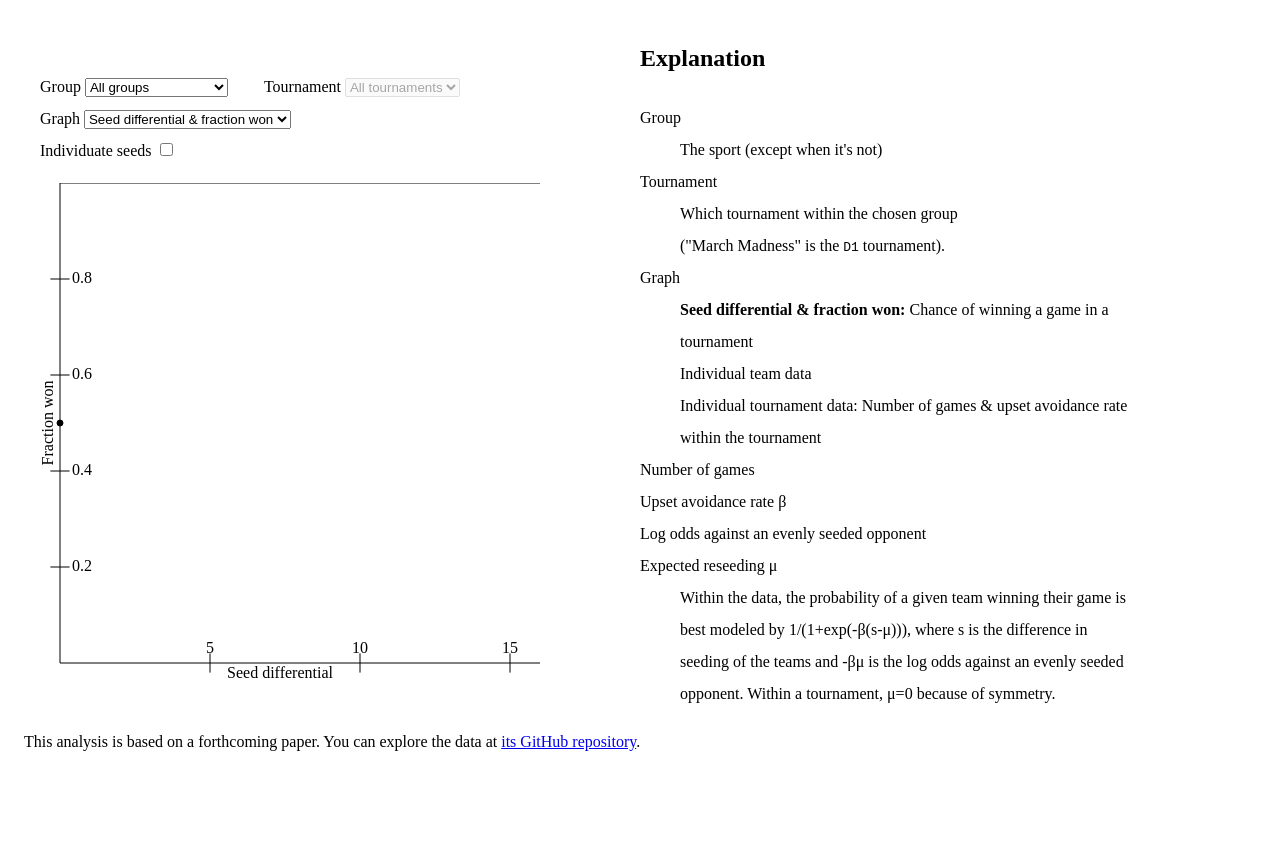
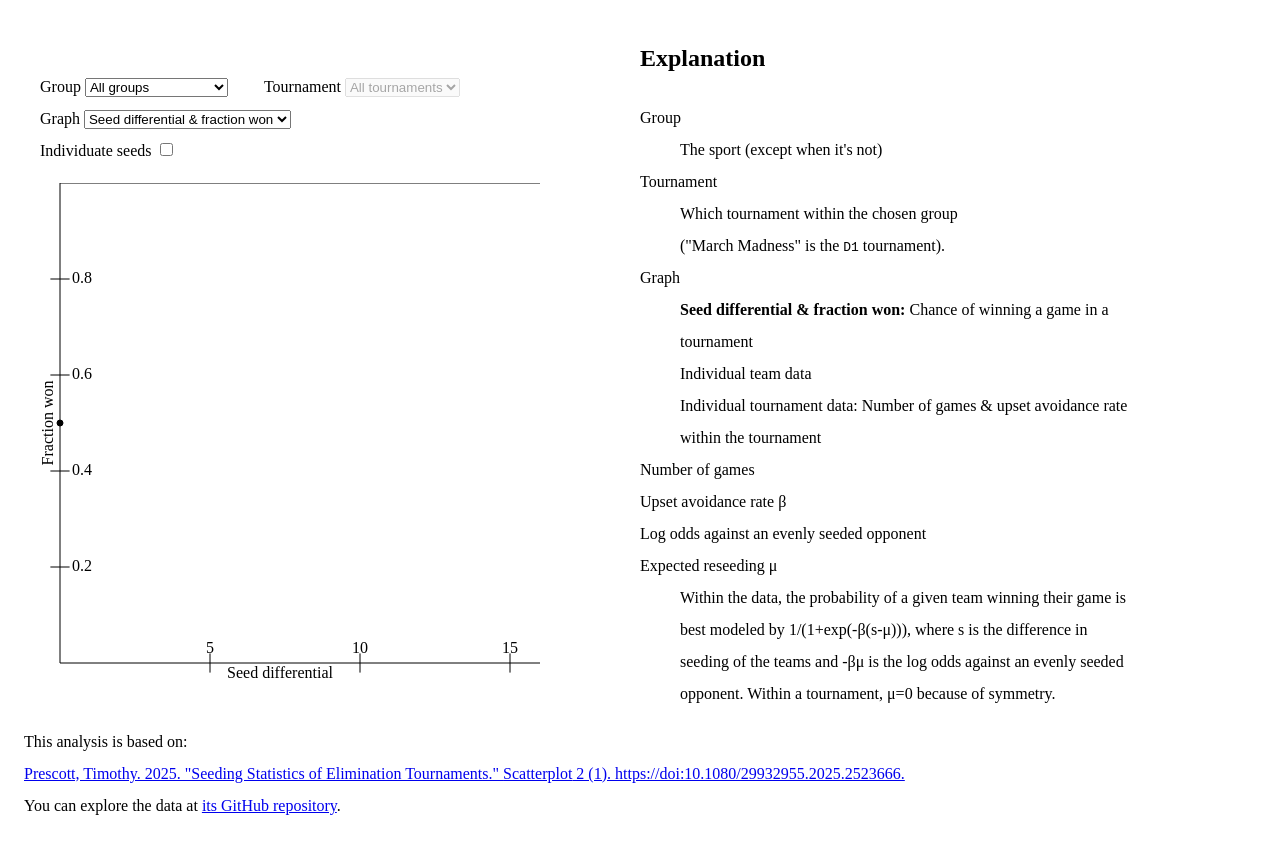
Before and after one commit to teepeemm/bracket, a plain HTML site: page html/index.html in a window 1280 px wide. Shown: the part 117-963 px from the top of the page. Before the commit the page ends 899 px from the top, so only its background shows below. Drawn offline with Linux system fonts and the light colour scheme; no server answers.

Commit message:
adjust citation information

```diff
--- a/html/index.html
+++ b/html/index.html
@@ -100,7 +100,8 @@
    </dl>
   </section>
   <footer>
-   This analysis is based on a forthcoming paper.
+   This analysis is based on:<br/>
+   <a href="https://doi.org/10.1080/29932955.2025.2523666">Prescott, Timothy. 2025. &quot;Seeding Statistics of Elimination Tournaments.&quot; <emph>Scatterplot</emph> 2 (1). https://doi:10.1080/29932955.2025.2523666.</a><br/>
    You can explore the data at <a href="https://github.com/teepeemm/bracket">its GitHub repository</a>.
   </footer>
   <script src="script.js"></script>
```
Also changed, not shown: README.md, 1 other file.
